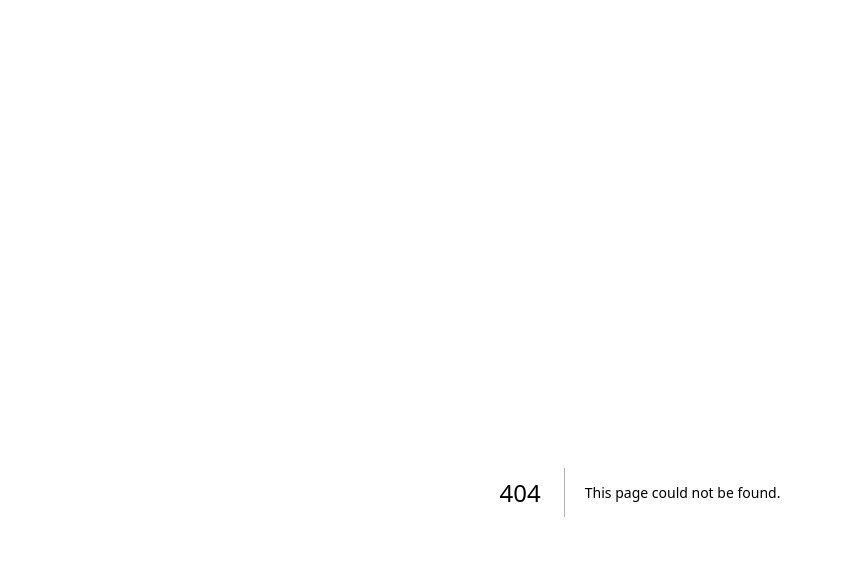
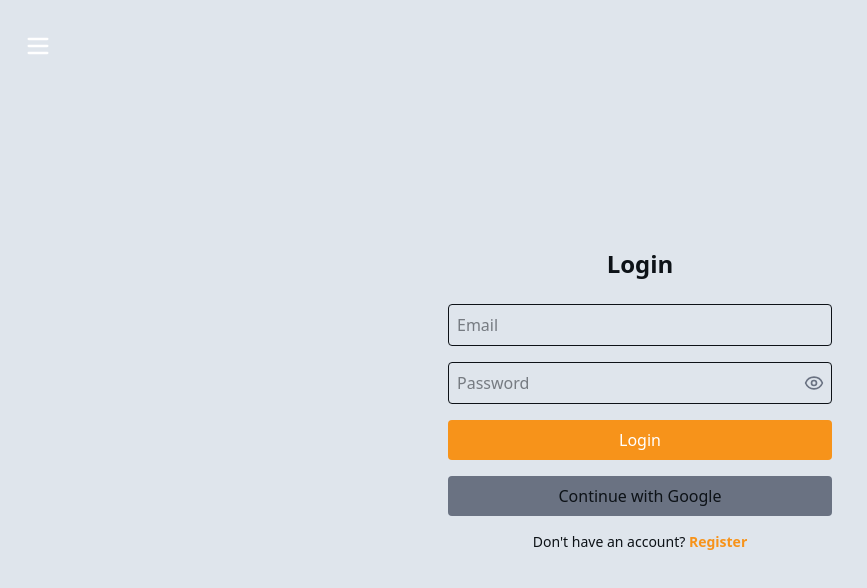
Before and after one commit to joshuakitong/cryptoguessr, a Next.js app: page /auth/login in a window 1280 px wide. Before the commit this address had no page. Shown: the top 588 px of the page, without its empty margins (0-867 px from the left). Built offline with nearby package versions, Linux system fonts and the light colour scheme; no server answers.

Commit message:
feat: add login page

```diff
--- /dev/null
+++ b/src/app/auth/login/page.jsx
@@ -0,0 +1,133 @@
+"use client";
+
+import { useState } from "react";
+import { useRouter } from "next/navigation";
+import Link from "next/link";
+import { signInWithEmailAndPassword, signInWithPopup, GoogleAuthProvider } from "firebase/auth";
+import { auth, db } from "@/app/lib/firebaseClient";
+import { doc, getDoc, setDoc, serverTimestamp } from "firebase/firestore";
+import { Eye, EyeOff, Loader } from "lucide-react";
+
+export default function LoginPage() {
+  const [form, setForm] = useState({ email: "", password: "" });
+  const [error, setError] = useState("");
+  const [showPassword, setShowPassword] = useState(false);
+  const [loading, setLoading] = useState(false);
+  const router = useRouter();
+
+  const handleChange = (e) => {
+    setForm((prev) => ({ ...prev, [e.target.name]: e.target.value }));
+  };
+
+  const handleLogin = async (e) => {
+    setLoading(true);
+    e.preventDefault();
+    setError("");
+
+    try {
+      await signInWithEmailAndPassword(auth, form.email, form.password);
+      router.push("/");
+    } catch (err) {
+      setError(err.message);
+    } finally {
+      setLoading(false);
+    }
+  };
+
+  const handleGoogleLogin = async () => {
+    setError("");
+    try {
+      const provider = new GoogleAuthProvider();
+      const result = await signInWithPopup(auth, provider);
+      const user = result.user;
+
+      const userDoc = doc(db, "users", user.uid);
+      const docSnap = await getDoc(userDoc);
+
+      if (!docSnap.exists()) {
+        const emailName = user.email.split("@")[0];
+
+        await setDoc(userDoc, {
+          uid: user.uid,
+          email: user.email,
+          displayName: emailName,
+          createdAt: serverTimestamp(),
+        });
+      }
+
+      router.push("/");
+    } catch (err) {
+      setError(err.message);
+    } finally {
+      setLoading(false);
+    }
+  };
+
+  return (
+    <div className="flex flex-col gap-6 items-center justify-center pb-[5.75rem] min-h-[calc(100vh-5.75rem)]">
+      <h1 className="text-2xl font-bold">Login</h1>
+
+      <form onSubmit={handleLogin} className="flex flex-col gap-4 w-full max-w-sm">
+        <input
+          type="email"
+          disabled={loading}
+          name="email"
+          placeholder="Email"
+          value={form.email}
+          onChange={handleChange}
+          required
+          className="p-2 border rounded w-full"
+        />
+        <div className="relative">
+          <input
+            type={showPassword ? "text" : "password"}
+            disabled={loading}
+            name="password"
+            value={form.password}
+            onChange={handleChange}
+            placeholder="Password"
+            required
+            className="p-2 pr-10 border rounded w-full"
+          />
+          <button
+            type="button"
+            disabled={loading}
+            onClick={() => setShowPassword((prev) => !prev)}
+            className="absolute right-2 top-1/2 -translate-y-1/2 text-gray-500 hover:text-gray-600 cursor-pointer"
+          >
+            {showPassword ? <EyeOff size={20} /> : <Eye size={20} />}
+          </button>
+        </div>
+        {error && <div className="text-red-500 text-sm text-center">{error}</div>}
+
+        <button
+          type="submit"
+          disabled={loading}
+          className={`bg-[#f7931a] text-white py-2 rounded flex items-center justify-center transition cursor-pointer ${
+            loading ? "opacity-50 cursor-not-allowed" : "hover:bg-[#e98209]"
+          }`}
+        >
+          {loading ? <Loader className="animate-spin" size={20} /> : "Login"}
+        </button>
+
+
+        <button
+          type="button"
+          disabled={loading}
+          onClick={handleGoogleLogin}
+          className={`bg-gray-500 py-2 px-4 rounded flex items-center justify-center transition cursor-pointer ${
+            loading ? "opacity-50 cursor-not-allowed" : "hover:bg-gray-600"
+          }`}
+        >
+          {loading ? <Loader className="animate-spin" size={20} /> : "Continue with Google"}
+        </button>
+        <div className="text-sm text-center">
+          Don't have an account?{" "}
+          <Link href="/auth/register" className="text-[#f7931a] hover:underline font-semibold">
+            Register
+          </Link>
+        </div>
+      </form>
+    </div>
+  );
+}
```
